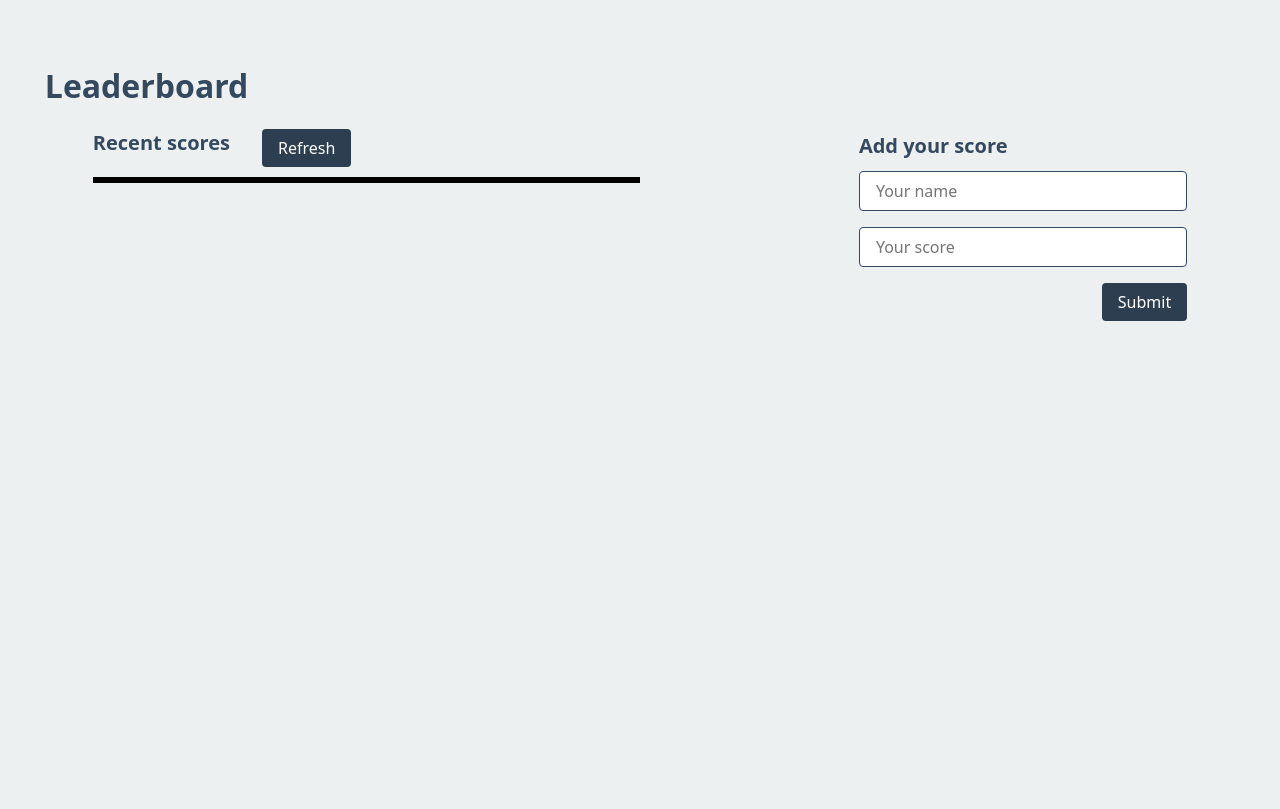
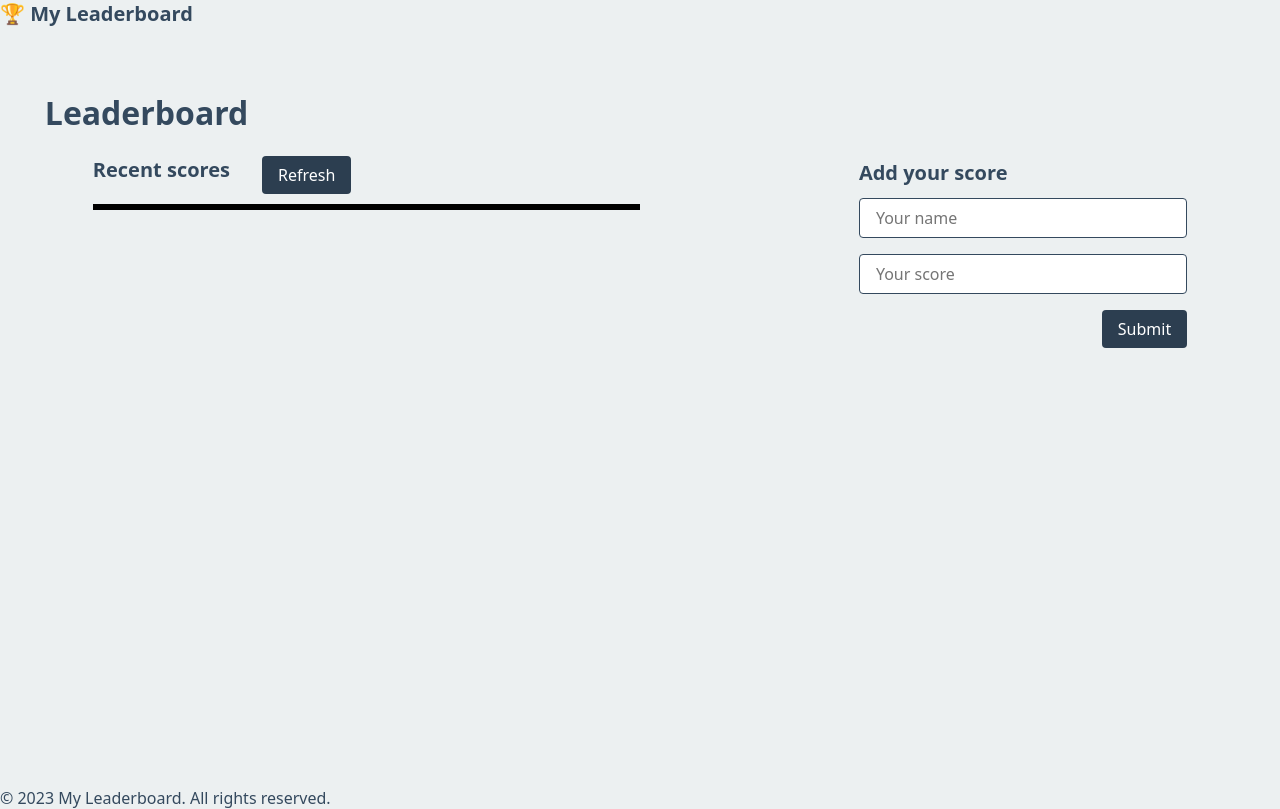
Before and after one commit to Braingenius2/Leaderboard, a website built with webpack: page src/index.html in a window 1280 px wide. Built offline with nearby package versions, Linux system fonts and the light colour scheme.

Commit message:
Update index.html to include header and footer

```diff
--- a/src/index.html
+++ b/src/index.html
@@ -6,7 +6,9 @@
     <title>Leaderboard</title>
 </head>
 <body>
-    <header></header>
+    <header>
+        <h2>🏆 My Leaderboard</h2>
+    </header>
     <main>
         <h1>Leaderboard</h1>
         <section id="leaderboard">
@@ -26,6 +28,8 @@
             </div>
         </section>
     </main>
-    <footer></footer>
+    <footer>
+        <p>&copy; 2023 My Leaderboard. All rights reserved.</p>
+    </footer>
 </body>
 </html>
```
